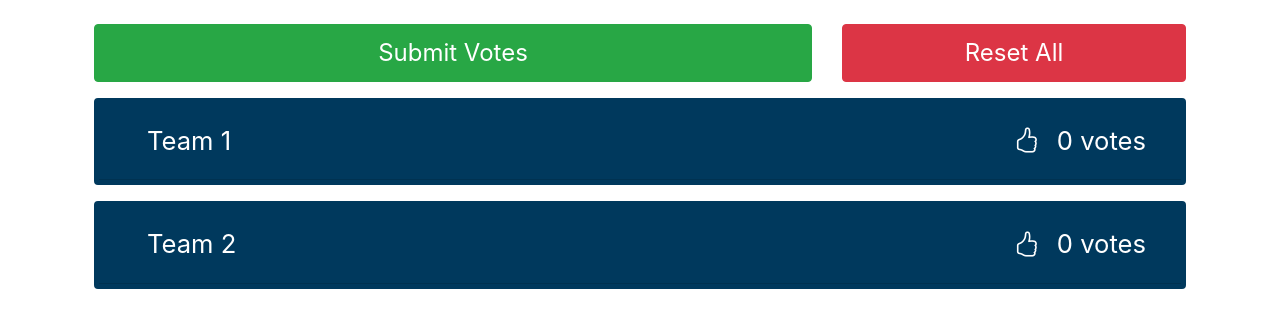
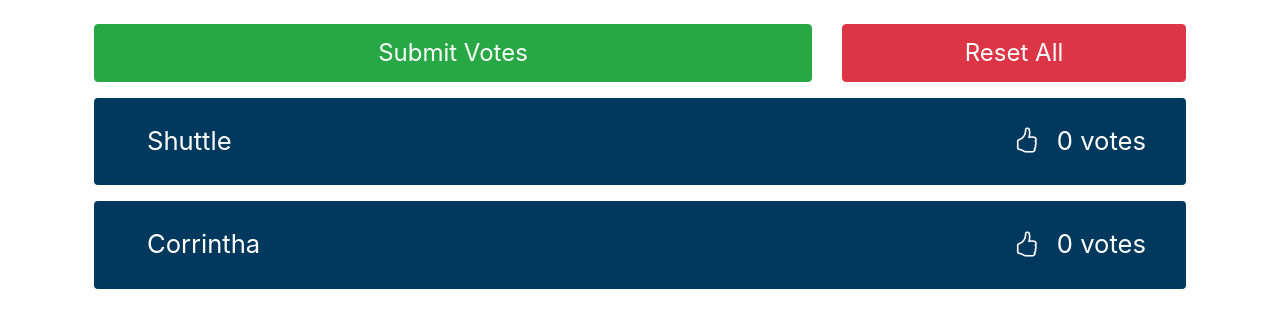
Before and after one commit to daniel-flynn-github/Barclays-Team-Graduate-Allocation-App, a Django app: page /allocation/cast_votes/ in a window 1280 px wide. Shown: the part 56-384 px from the top of the page. Run offline with Django 3.2, Linux system fonts and the light colour scheme; a user stored in the database is signed in; data comes from the database, SQL or seed files in the repository; both versions use the stored data as it was after the commit.

Commit message:
Link vote casting/team display page to the back end.

```diff
--- a/django-backend/allocationapp/views.py
+++ b/django-backend/allocationapp/views.py
@@ -2,39 +2,15 @@ from django.shortcuts import render, redirect
 from django.urls import reverse
 from django.http import HttpResponse
 from django.contrib.auth.decorators import login_required
+from .models import Team, CustomUser, Department
 
 def index(request):
     return redirect(reverse('allocationapp:cast_votes'))
 
 @login_required
 def cast_votes(request):
-    # Currently populated with mock data
-    # Frontend expects this format.
-    #   'teams' will be a list of dictionaries, each with the desired team info
-    #   could also potentially have a Class GradTeam, and the 'teams' list will be a list of instances of GradTeam?
-    #   will require minor frontend changes if this path is chosen.
     context_dict = {
-        'teams': [
-            {
-                'team_name': 'Team 1',
-                'department': 'Data Analytics',
-                'technologies': ['Python', 'Java', 'Django'],
-                'skills': ['Mathematics', 'Programming'],
-                'group_size': 16,
-                'description': 'description text here',
-                'id': 123,  # unique ID
-            },
-
-            {
-                'team_name': 'Team 2',
-                'department': 'Banking Apps',
-                'technologies': ['C++', 'Java', 'C#'],
-                'skills': ['Smartness', 'Programming'],
-                'group_size': 20,
-                'description': 'description text here as well',
-                'id': 345,
-            }
-        ]
+        'teams': Team.objects.all()
     }
 
     return render(request, 'allocationapp/cast_votes.html', context=context_dict)
--- a/django-backend/templates/allocationapp/cast_votes.html
+++ b/django-backend/templates/allocationapp/cast_votes.html
@@ -26,7 +26,7 @@
                                     <div class="col">
                                         <h5 class="mb-0">
                                             <button class="btn btn-link team_name_btn" data-toggle="collapse" data-target="#collapse_{{ team.id }}" aria-expanded="true" aria-controls="collapse_{{ team.id }}">
-                                                {{ team.team_name }}
+                                                {{ team.name }}
                                             </button>
                                         </h5>
                                     </div>
@@ -55,24 +55,30 @@
                                     <tr>
                                         <div class="container">
                                             <th>Department</th>
-                                            <td>{{ team.department }}</td>
+                                            <td>{{ team.department.name }}</td>
                                         </div>
                                     </tr>
                                     <tr>
                                         <th>Technologies</th>
-                                        <td>{{ team.technologies|join:', ' }}</td>
+                                        <td>{{ team.technologies }}</td>
                                     </tr>
                                     <tr>
                                         <th>Skills</th>
-                                        <td>{{ team.skills|join:', ' }}</td>
+                                        <td>{{ team.skills }}</td>
                                     </tr>
                                     <tr>
                                         <th>Group Size</th>
-                                        <td>{{ team.group_size }}</td>
+                                        <td>{{ team.capacity }}</td>
                                     </tr>
                                     <tr>
                                         <th>Description</th>
                                         <td>{{ team.description }}</td>
+                                    </tr>
+                                    <tr>
+                                        <div class="container">
+                                            <th>Manager's Email</th>
+                                            <td>{{ team.manager.email }}</td>
+                                        </div>
                                     </tr>
                                     </tbody>
                                 </table>
```
Also changed, not shown: django-backend/db.sqlite3.
